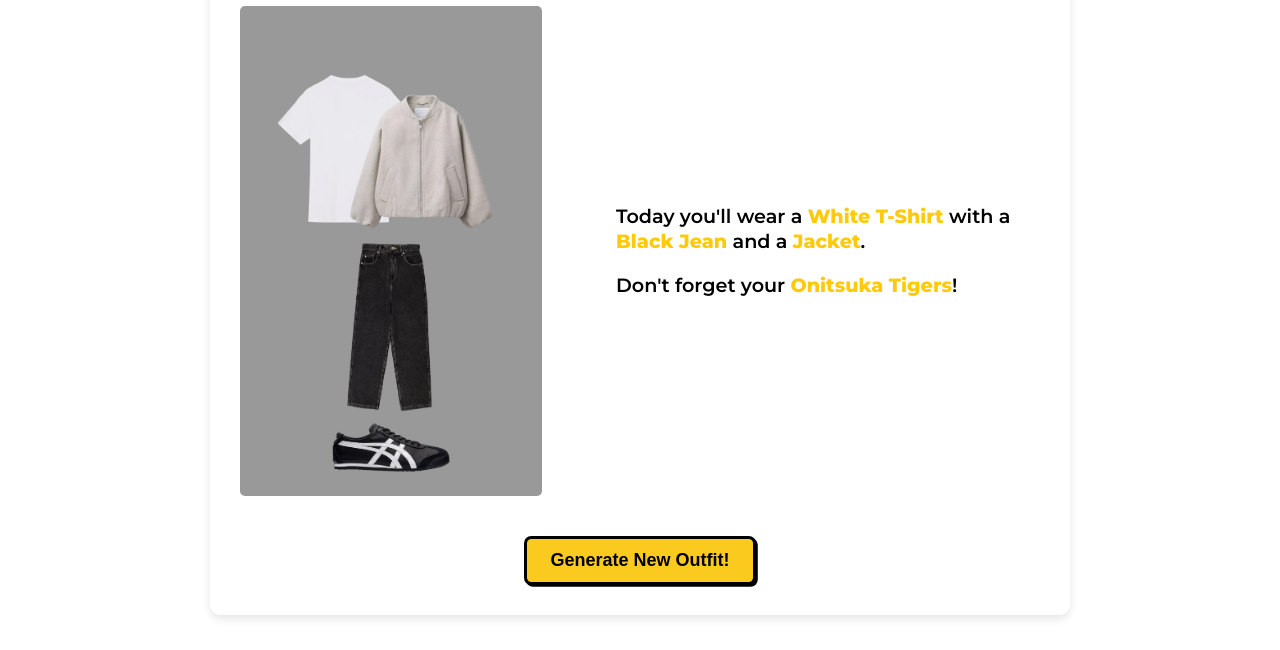
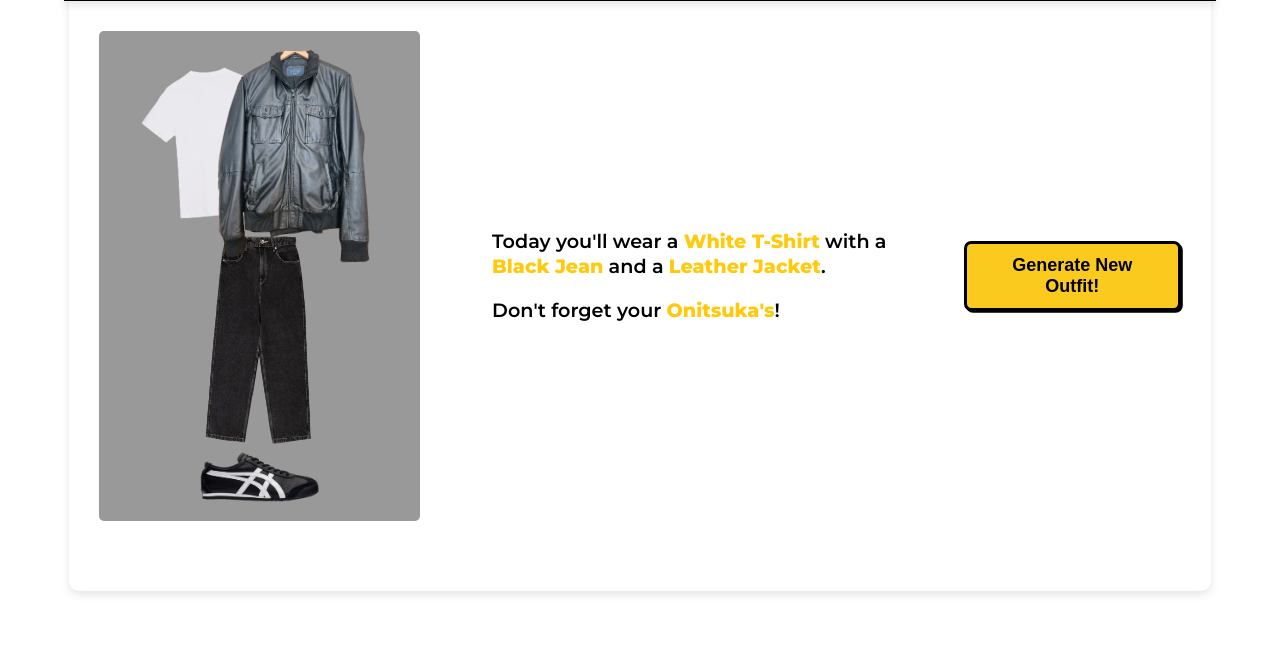
Before and after one commit to Reckon02/Outfitgenerator, a plain HTML site: page index.html in a window 1280 px wide. Shown: the part 150-800 px from the top of the page. Drawn offline with Linux system fonts and the light colour scheme.

Commit message:
Added some jackets

```diff
--- a/index.html
+++ b/index.html
@@ -51,8 +51,8 @@
           </p>
           <p>Don't forget your <span id="shoesItem">shoes</span>!</p>
         </div>
+        <button id="generateOutfitBtn">Generate New Outfit!</button>
       </div>
-      <button id="generateOutfitBtn">Generate New Outfit!</button>
     </div>
 
     <script src="script.js"></script>
--- a/script.js
+++ b/script.js
@@ -8,9 +8,13 @@ const bottoms = [
   { name: "Black Jean", image: "images/black-jeans.png" },
   { name: "Grey Jean", image: "images/grey-jeans.png" },
 ];
-const outerLayers = [{ name: "Jacket", image: "images/jacket.png" }];
+const outerLayers = [
+  { name: "Worker Jacket", image: "images/worker-jacket.png" },
+  { name: "Wool Jacket", image: "images/wool-jacket.png" },
+  { name: "Leather Jacket", image: "images/leather-jacket.png" },
+];
 const shoes = [
-  { name: "Onitsuka Tigers", image: "images/tiger.png" },
+  { name: "Onitsuka's", image: "images/tiger.png" },
   { name: "Sambas", image: "/images/samba.png" },
 ];
 
--- a/style.css
+++ b/style.css
@@ -81,16 +81,16 @@ h1 {
     width: 72%; /* Example: 180px / 250px = 0.72 = 72% based on old size */
     height: 38%; /* Example: 150px / 490px = ~0.306 = 30.6% based on new height */
     /* Use 'left' and 'top' as percentages, AND optionally 'transform' for true centering */
-    top: 10.2%; /* Example: 50px / 490px = ~0.102 = 10.2% */
+    top: 4%; /* Example: 50px / 490px = ~0.102 = 10.2% */
     left: 0; /* Center horizontally */
-
+    rotate: -5deg;
     z-index: 4;
 }
 
 .bottom-layer {
-    width: 60%; /* Example: 150px / 250px = 0.6 = 60% */
-    height: 60%; /* Example: 180px / 490px = ~0.367 = 36.7% */
-    top: 35%; /* Example: 190px / 490px = ~0.388 = 38.8% */
+    width: 70%; /* Example: 150px / 250px = 0.6 = 60% */
+    height: 65%; /* Example: 180px / 490px = ~0.367 = 36.7% */
+    top: 30%; /* Example: 190px / 490px = ~0.388 = 38.8% */
     left: 50%; /* Center horizontally */
     transform: translateX(-50%); /* Pull left by half its own width to truly center */
     z-index: 3;
@@ -100,17 +100,18 @@ h1 {
     /* Remember the offset for visibility! */
     width: 80%; /* Example: 200px / 250px = 0.8 = 80% */
     height: 50%; /* Example: 220px / 490px = ~0.449 = 44.9% */
-    top: 6.1%; /* Example: 30px / 490px = ~0.061 = 6.1% */
+    top: 0%; /* Example: 30px / 490px = ~0.061 = 6.1% */
     /* Adjust left percentage for your desired offset */
     left: 60%; /* Example: Shift more to the right than 50% */
     transform: translateX(-50%); /* Pull left by half its own width */
     z-index: 5;
+    rotate: 2deg
 }
 
 .shoes-layer {
     width: 40%; /* Example: 100px / 250px = 0.4 = 40% */
     height: 20%; /* Example: 50px / 490px = ~0.102 = 10.2% */
-    top: 80%; /* Example: 300px / 490px = ~0.70 = 70% */
+    top: 81%; /* Example: 300px / 490px = ~0.70 = 70% */
     left: 50%; /* Center horizontally */
     transform: translateX(-50%); /* Pull left by half its own width to truly center */
     z-index: 2;
@@ -137,7 +138,7 @@ h1 {
     color: #000000;
     text-align: left; /* Align text to the left within its area */
     max-width: 400px; /* Limit text width for readability */
-    padding: 3%;
+    padding: 2%;
     border-radius: 2%;
     font-weight: 600;
 
@@ -158,6 +159,7 @@ button {
   border-radius: 0.4em;
   box-shadow: 0.1em 0.1em;
   cursor: pointer;
+
 }
 
 button:hover {
```
Also changed, not shown: images/leather-jacket.png (added), images/wool-jacket.png (added), images/worker-jacket.png (added).
